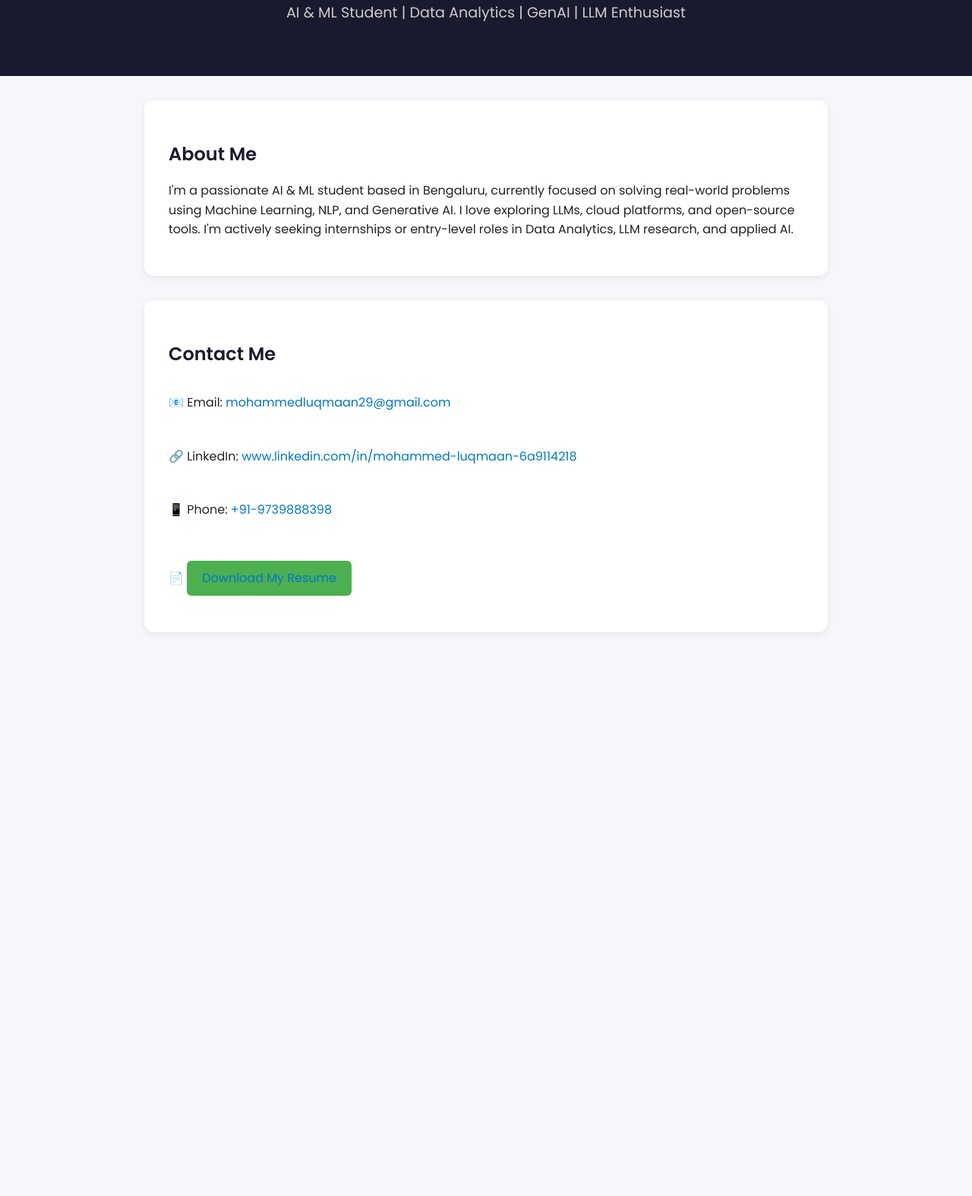
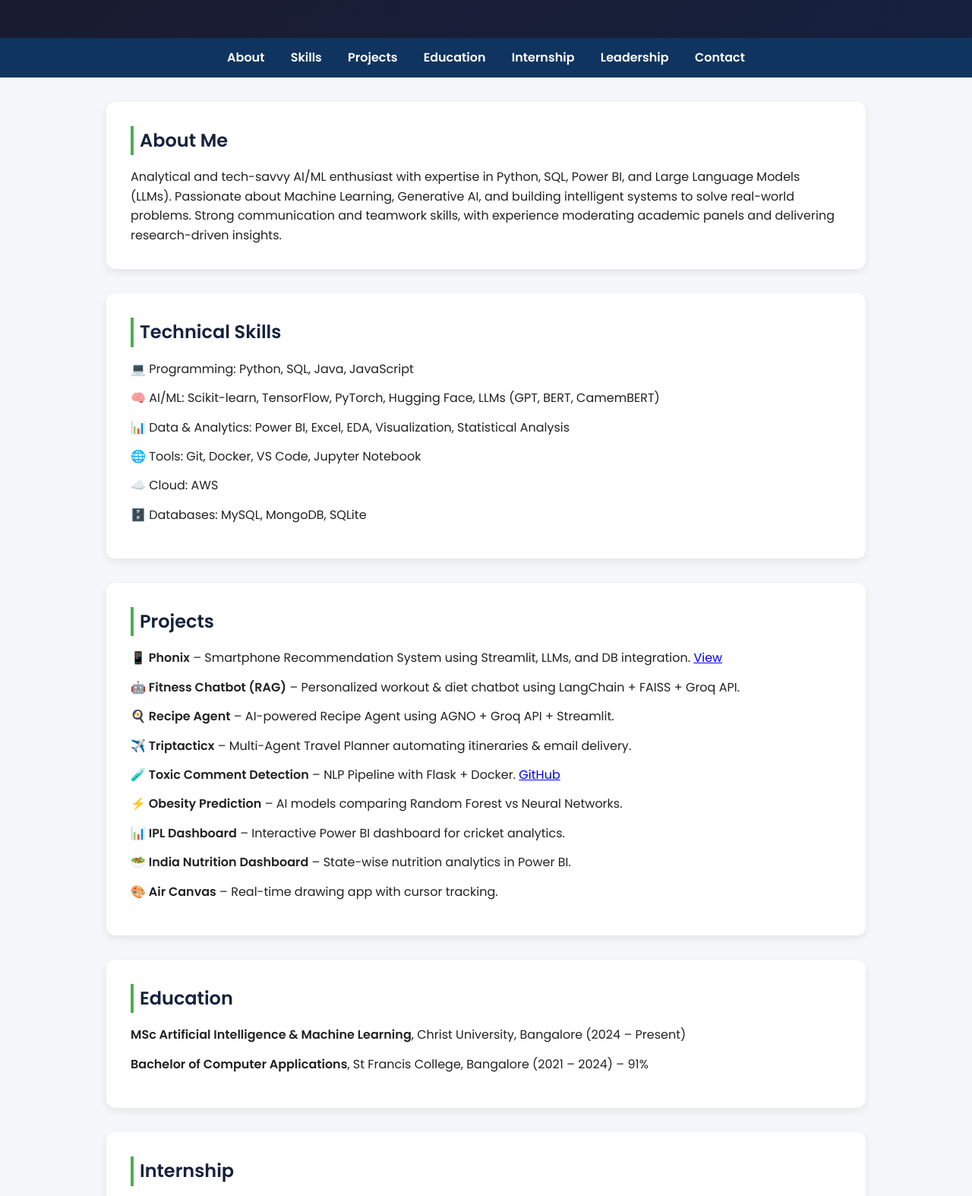
Before and after one commit to Luqmaan29/luqmaan.github.io, a plain HTML site: page index.html in a window 1280 px wide. Shown: the part 156-1730 px from the top of the page at 76% size. Before the commit the page ends 1020 px from the top, so only its background shows below. Drawn offline with Linux system fonts and the light colour scheme.

Commit message:
Update index.html

```diff
--- a/index.html
+++ b/index.html
@@ -6,83 +6,48 @@
   <title>Luqmaan | AI & ML Portfolio</title>
   <link href="https://fonts.googleapis.com/css2?family=Poppins:wght@400;600&display=swap" rel="stylesheet" />
   <style>
-    * {
-      box-sizing: border-box;
-    }
-
+    * { box-sizing: border-box; margin: 0; padding: 0; }
     body {
       font-family: 'Poppins', sans-serif;
-      margin: 0;
       background: #f5f7fa;
       color: #222;
       line-height: 1.6;
     }
-
     header {
-      background-color: #1a1a2e;
+      background: linear-gradient(135deg, #1a1a2e, #16213e);
       color: white;
+      text-align: center;
       padding: 3rem 1rem;
+    }
+    header h1 { font-size: 2.8rem; margin-bottom: 0.5rem; }
+    header p { font-size: 1.2rem; color: #bbb; }
+    nav {
+      background: #0f3460;
+      padding: 0.8rem;
       text-align: center;
+      position: sticky; top: 0; z-index: 1000;
     }
-
-    header h1 {
-      font-size: 2.5rem;
-      margin-bottom: 0.5rem;
+    nav a {
+      color: white; margin: 0 15px; text-decoration: none; font-weight: 600;
     }
-
-    header p {
-      font-size: 1.2rem;
-      color: #ccc;
-    }
-
+    nav a:hover { color: #4CAF50; }
     section {
-      max-width: 900px;
+      max-width: 1000px;
       margin: 2rem auto;
       padding: 2rem;
       background: white;
       border-radius: 12px;
-      box-shadow: 0 2px 10px rgba(0, 0, 0, 0.08);
+      box-shadow: 0 4px 12px rgba(0, 0, 0, 0.08);
     }
-
-    h2 {
-      color: #1a1a2e;
-      margin-bottom: 1rem;
+    h2 { color: #16213e; margin-bottom: 1rem; border-left: 4px solid #4CAF50; padding-left: 0.5rem; }
+    ul { list-style-type: none; padding: 0; }
+    ul li { margin-bottom: 0.8rem; }
+    .contact a { color: #0077cc; text-decoration: none; }
+    .contact a:hover { text-decoration: underline; }
+    .btn {
+      display: inline-block; background: #4CAF50; color: white;
+      padding: 10px 20px; text-decoration: none; border-radius: 6px; margin-top: 10px;
     }
-
-    ul {
-      list-style-type: none;
-      padding: 0;
-    }
-
-    ul li {
-      padding: 0.3rem 0;
-    }
-
-    .contact {
-      display: flex;
-      flex-direction: column;
-      gap: 0.8rem;
-    }
-
-    .contact a {
-      color: #0077cc;
-      text-decoration: none;
-    }
-
-    .contact a:hover {
-      text-decoration: underline;
-    }
-
-    .btn {
-      display: inline-block;
-      background: #4CAF50;
-      color: white;
-      padding: 10px 20px;
-      text-decoration: none;
-      border-radius: 6px;
-      margin-top: 10px;
-    }
-
     footer {
       text-align: center;
       padding: 1rem;
@@ -91,12 +56,9 @@
       font-size: 0.9rem;
       margin-top: 2rem;
     }
-
     @media (max-width: 600px) {
-      section {
-        padding: 1.5rem;
-        margin: 1rem;
-      }
+      header h1 { font-size: 2rem; }
+      section { margin: 1rem; padding: 1.5rem; }
     }
   </style>
 </head>
@@ -104,26 +66,96 @@
 
   <header>
     <h1>👋 Hi, I'm Luqmaan</h1>
-    <p>AI & ML Student | Data Analytics | GenAI | LLM Enthusiast</p>
+    <p>MSc AI & ML Student | Data Analytics | Generative AI | Research Enthusiast</p>
   </header>
 
-  <section>
+  <nav>
+    <a href="#about">About</a>
+    <a href="#skills">Skills</a>
+    <a href="#projects">Projects</a>
+    <a href="#education">Education</a>
+    <a href="#internship">Internship</a>
+    <a href="#leadership">Leadership</a>
+    <a href="#contact">Contact</a>
+  </nav>
+
+  <section id="about">
     <h2>About Me</h2>
     <p>
-      I'm a passionate AI & ML student based in Bengaluru, currently focused on solving real-world problems using Machine Learning,
-      NLP, and Generative AI. I love exploring LLMs, cloud platforms, and open-source tools. I'm actively seeking internships or
-      entry-level roles in Data Analytics, LLM research, and applied AI.
+      Analytical and tech-savvy AI/ML enthusiast with expertise in Python, SQL, Power BI, and Large Language Models (LLMs).
+      Passionate about Machine Learning, Generative AI, and building intelligent systems to solve real-world problems.
+      Strong communication and teamwork skills, with experience moderating academic panels and delivering research-driven insights.
     </p>
   </section>
 
-  <section>
+  <section id="skills">
+    <h2>Technical Skills</h2>
+    <ul>
+      <li>💻 Programming: Python, SQL, Java, JavaScript</li>
+      <li>🧠 AI/ML: Scikit-learn, TensorFlow, PyTorch, Hugging Face, LLMs (GPT, BERT, CamemBERT)</li>
+      <li>📊 Data & Analytics: Power BI, Excel, EDA, Visualization, Statistical Analysis</li>
+      <li>🌐 Tools: Git, Docker, VS Code, Jupyter Notebook</li>
+      <li>☁️ Cloud: AWS</li>
+      <li>🗄️ Databases: MySQL, MongoDB, SQLite</li>
+    </ul>
+  </section>
+
+  <section id="projects">
+    <h2>Projects</h2>
+    <ul>
+      <li><strong>📱 Phonix</strong> – Smartphone Recommendation System using Streamlit, LLMs, and DB integration. <a href="https://github.com/Luqmaan29" target="_blank">View</a></li>
+      <li><strong>🤖 Fitness Chatbot (RAG)</strong> – Personalized workout & diet chatbot using LangChain + FAISS + Groq API.</li>
+      <li><strong>🍳 Recipe Agent</strong> – AI-powered Recipe Agent using AGNO + Groq API + Streamlit.</li>
+      <li><strong>✈️ Triptacticx</strong> – Multi-Agent Travel Planner automating itineraries & email delivery.</li>
+      <li><strong>🧪 Toxic Comment Detection</strong> – NLP Pipeline with Flask + Docker. <a href="https://github.com/luqmaan-29/Projects.git" target="_blank">GitHub</a></li>
+      <li><strong>⚡ Obesity Prediction</strong> – AI models comparing Random Forest vs Neural Networks.</li>
+      <li><strong>📊 IPL Dashboard</strong> – Interactive Power BI dashboard for cricket analytics.</li>
+      <li><strong>🥗 India Nutrition Dashboard</strong> – State-wise nutrition analytics in Power BI.</li>
+      <li><strong>🎨 Air Canvas</strong> – Real-time drawing app with cursor tracking.</li>
+    </ul>
+  </section>
+
+  <section id="education">
+    <h2>Education</h2>
+    <ul>
+      <li><strong>MSc Artificial Intelligence & Machine Learning</strong>, Christ University, Bangalore (2024 – Present)</li>
+      <li><strong>Bachelor of Computer Applications</strong>, St Francis College, Bangalore (2021 – 2024) – 91%</li>
+    </ul>
+  </section>
+
+  <section id="internship">
+    <h2>Internship</h2>
+    <p><strong>Artificial Intelligence Trainee</strong>, SkillVertex (Dec 2022)</p>
+    <ul>
+      <li>Hands-on with CNNs, RNNs, supervised & unsupervised ML models.</li>
+      <li>Built ML pipelines & applied models on structured datasets.</li>
+      <li>Explored NLP & deep learning frameworks for practical applications.</li>
+    </ul>
+  </section>
+
+  <section id="leadership">
+    <h2>Leadership Experience</h2>
+    <ul>
+      <li>👨‍💼 General Secretary – IT Club, St Francis College (Oct 2023 – May 2024)</li>
+      <li>🎤 Panel Discussion Moderator – BI Case Studies, Christ University (Aug 2025)</li>
+      <li>📌 Core Committee – Exhibit 2024, Christ University (Dec 2024)</li>
+    </ul>
+  </section>
+
+  <section id="contact">
     <h2>Contact Me</h2>
     <div class="contact">
-      <p>📧 Email: <a href="mailto:mohammedluqmaan29@gmail.com">mohammedluqmaan29@gmail.com</a></p>
-      <p>🔗 LinkedIn: <a href="www.linkedin.com/in/mohammed-luqmaan-6a9114218" target="_blank">www.linkedin.com/in/mohammed-luqmaan-6a9114218</a></p>
-      <p>📱 Phone: <a href="tel:+919739888398">+91-9739888398</a></p>
+      <p>📧 <a href="mailto:mohammedluqmaan29@gmail.com">mohammedluqmaan29@gmail.com</a></p>
+      <p>🔗 <a href="https://www.linkedin.com/in/mohammed-luqmaan-6a9114218/" target="_blank">LinkedIn</a></p>
+      <p>💻 <a href="https://github.com/Luqmaan29" target="_blank">GitHub</a></p>
+      <p>📱 <a href="tel:+919739888398">+91 97398 88398</a></p>
       <p>📄 <a class="btn" href="resume.pdf" download>Download My Resume</a></p>
     </div>
   </section>
+
+  <footer>
+    <p>© 2025 Luqmaan | Built with ❤️ using HTML, CSS & GitHub Pages</p>
+  </footer>
+
 </body>
 </html>
```
